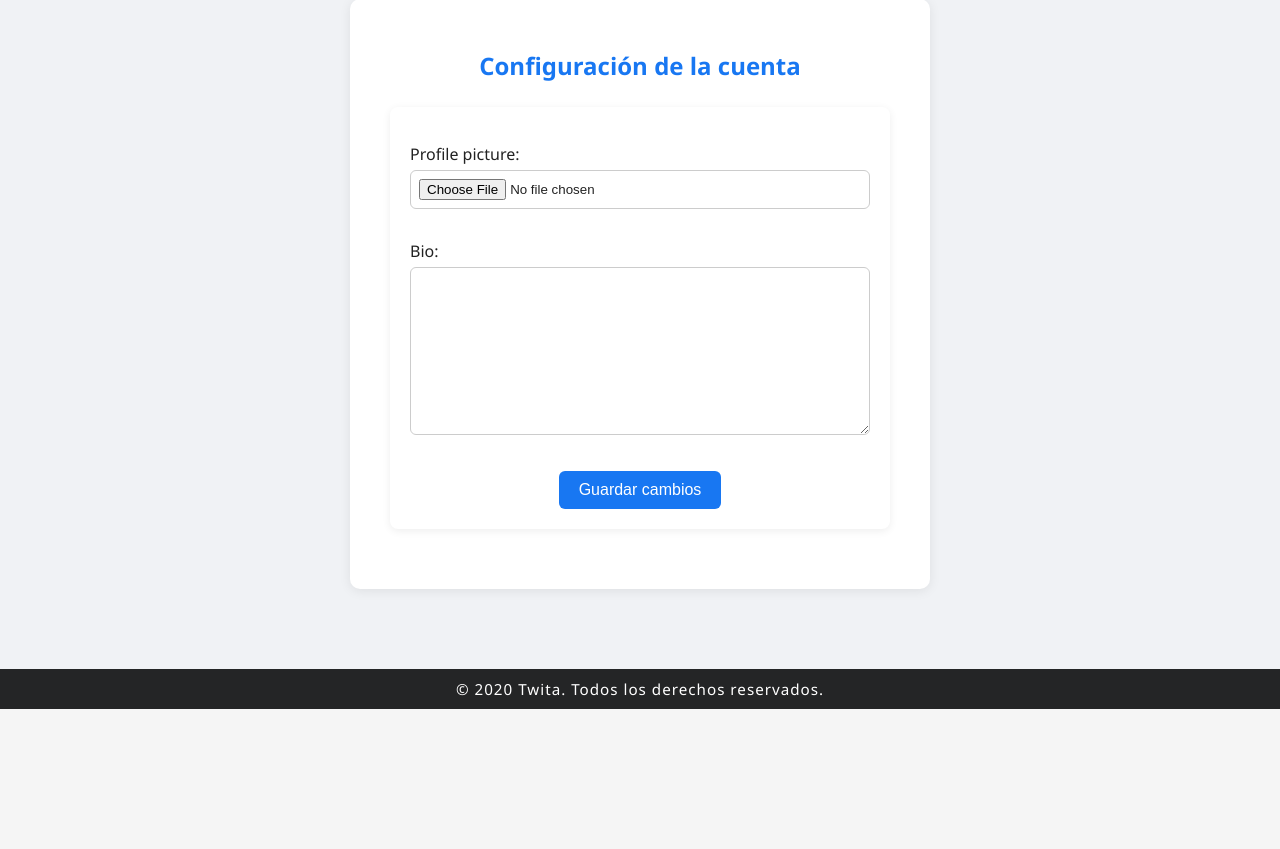
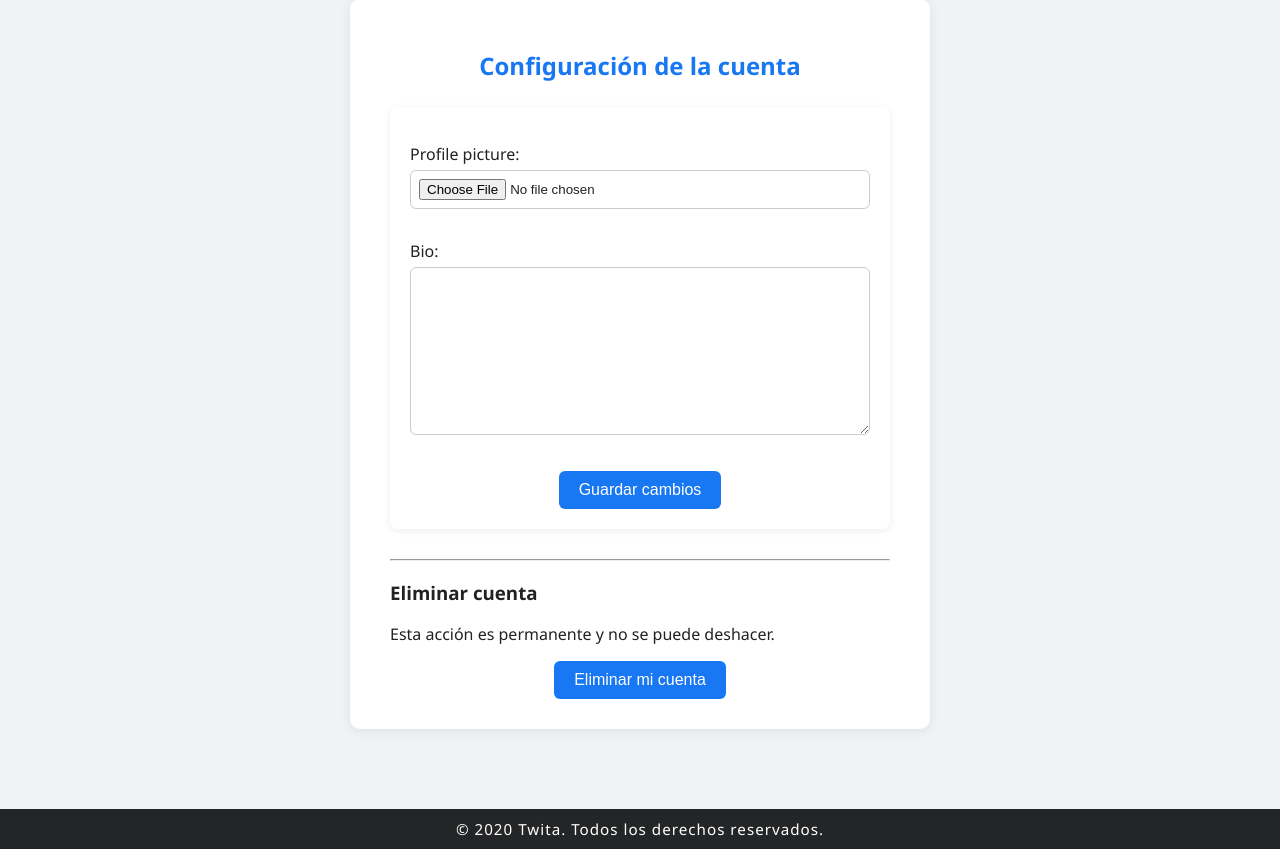
Before and after one commit to alejmiguel17/social_media, a Django app: template templates/account_settings.html in a window 1280 px wide. Shown: the part 151-1000 px from the top of the page. Before the commit the page ends 860 px from the top, so only its background shows below. Run offline with Django 5.2, Linux system fonts and the light colour scheme; tables that the repository leaves empty hold one stand-in row (values such as "Sample post"); the template is opened without the code that fills it: values that come from a table or form of the project are taken from there, most other values are stand-ins (such as "Sample title", 1, 10 or a date in 2020).

Commit message:
delete account

```diff
--- a/core/urls.py
+++ b/core/urls.py
@@ -34,7 +34,7 @@ urlpatterns = [
     path('delete_post/<uuid:post_id>/', views.delete_post, name='delete_post'),
     path('mi-perfil/', views.my_profile, name='my_profile'),
     path('follow-toggle/', views.follow_toggle, name='follow-toggle'),
-
+    path('delete-account/', views.delete_account, name='delete_account'),
 
 ]
 #--------------------------------------------
--- a/templates/account_settings.html
+++ b/templates/account_settings.html
@@ -1,6 +1,5 @@
 {% extends '_base.html' %}
 {% load static %}
-
 
 {% block extra_css %}
 	<link rel="stylesheet" href="{% static 'css/account.css' %}">
@@ -9,13 +8,54 @@
 {% block content %}
 	<div class="account-settings-container">
 		<h2>Configuración de la cuenta</h2>
+
 		{% if user.profile.profile_picture %}
 			<img src="{{ user.profile.profile_picture.url }}" alt="Foto de perfil">
 		{% endif %}
+
 		<form method="post" enctype="multipart/form-data">
 			{% csrf_token %}
 			{{ form.as_p }}
 			<button type="submit">Guardar cambios</button>
 		</form>
+
+		<hr>
+
+		<div class="delete-account-section">
+			<h3>Eliminar cuenta</h3>
+			<p>Esta acción es permanente y no se puede deshacer.</p>
+			<button id="delete-account-btn" class="btn btn-danger">Eliminar mi cuenta</button>
+		</div>
 	</div>
 {% endblock %}
+
+{% block extra_js %}
+	<script>
+		document.addEventListener('DOMContentLoaded', () => {
+			const deleteBtn = document.getElementById('delete-account-btn');
+
+			if (deleteBtn) {
+				deleteBtn.addEventListener('click', () => {
+					if (confirm('¿Estás seguro de que deseas eliminar tu cuenta? Esta acción no se puede deshacer.')) {
+						fetch("{% url 'delete_account' %}", {
+							method: 'POST',
+							headers: {
+								'X-CSRFToken': '{{ csrf_token }}',
+								'Content-Type': 'application/json'
+							}
+						})
+						.then(res => res.json())
+						.then(data => {
+							if (data.status === 'success') {
+								alert('Tu cuenta ha sido eliminada correctamente.');
+								window.location.href = '/';
+							} else {
+								alert('Hubo un error al eliminar la cuenta.');
+							}
+						});
+					}
+				});
+			}
+		});
+	</script>
+{% endblock %}
```
Also changed, not shown: core/views.py (+12 -0 lines), db.sqlite3. Lines whose indentation alone changed are shown as unchanged.
